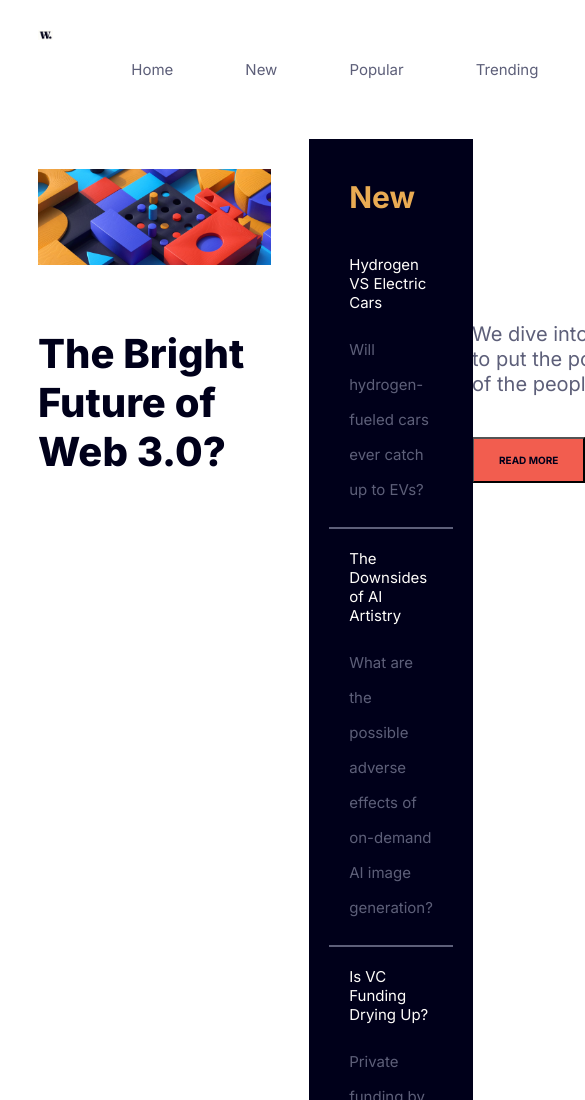
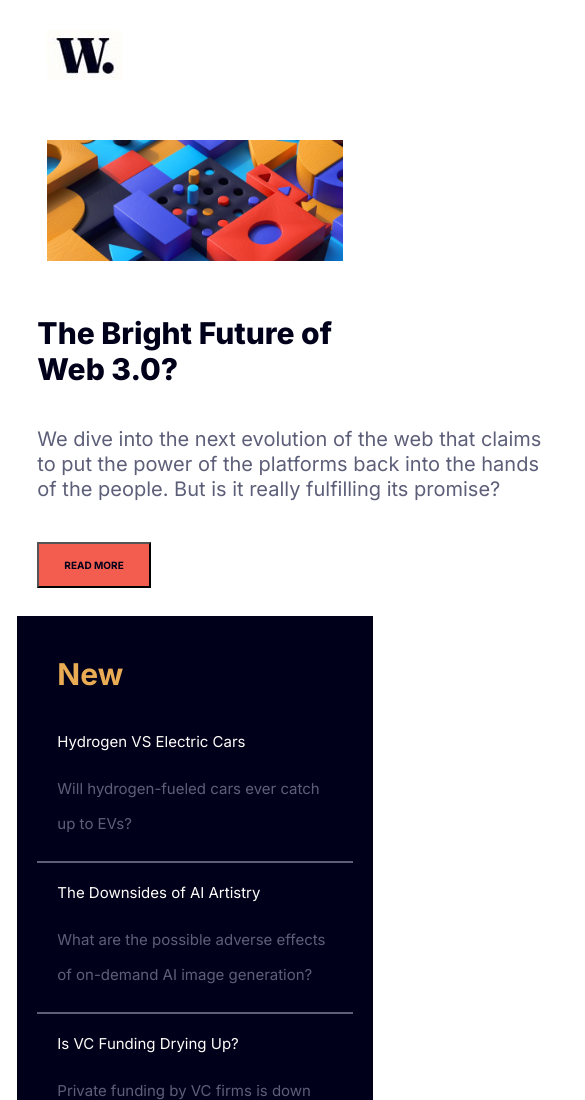
Before and after one commit to Ugohills1/News-Homepage, a plain HTML site: page index.html in a window 390 px wide. Shown: the top 1100 px of the page, 585 px wide, since content can reach past the window. Drawn offline with Linux system fonts and the light colour scheme.

Commit message:
News-homepage responsive

```diff
--- a/News-homepage.css
+++ b/News-homepage.css
@@ -4,9 +4,10 @@ body {
 
 .main-container {
     background-color: white;
-    width: 98%;
-
-
+    width: 95%;
+    margin: auto;
+    /* display: flex;
+    flex-direction: column;  */
 }
 
 #pics-menu {
@@ -228,3 +229,66 @@ h6 {
     text-align: left;
     color: hsl(236, 13%, 42%)
 }
+
+
+@media only screen and (max-width: 769px) {
+    .menu-icons {
+        display: none;
+    }
+
+
+    .first-container {
+        display: flex;
+        flex-direction: column;
+        width: 100%;
+
+
+    }
+
+    .second-container {
+        /* display: flex;
+        align-items: start;
+        justify-content: center;
+        flex-direction: column; */
+        width: 100%;
+    }
+    .third-container {
+        /* font-family: "Inter", sans-serif;
+        font-style: normal;
+        background-color: hsl(240, 100%, 5%); */
+        width: 100%;
+        /* align-items: start; */
+    }
+
+    #center-items {
+        display: flex;
+        flex-direction: column;
+        align-items: start;
+        gap: 0rem;
+
+    }
+
+    #text-at-left {
+        font-family: "Inter", sans-serif;
+        font-weight: 800;
+        font-size: 30px;
+        font-style: normal;
+        text-align: left;
+        color: hsl(240, 100%, 5%);
+        inline-size: 0rem;
+        margin: 0px;
+        padding: 20px;
+        width: 70%;
+    }
+    .botttom-container {
+        display: flex;
+        flex-direction: column;
+        align-items: normal;
+        justify-content: start;
+        padding: 20px;
+        row-gap: 0rem;
+        margin: 0px;
+        width: 95%;
+    }
+
+}
--- a/index.html
+++ b/index.html
@@ -16,7 +16,7 @@
 <body>
     <div class="main-container">
         <div id="pics-menu">
-            <img src="logo.jpg" height="5%" width="5%" alt="logo">
+            <img src="logo.jpg" alt="logo">
             <div class="menu-icons">
                 <div> <a href="">Home</a></div>
                 <div> <a href="">New</a></div>
@@ -31,7 +31,7 @@
                     <img src="image-web-3-desktop.jpg" height="100%" width="100%" alt="image-web-3-desktop">
                 </div>
                 <div id="center-items">
-                    <div left-text>
+                    <div id= "left-text">
                         <h1 id="text-at-left">
                             The Bright Future of Web 3.0?
                         </h1>
```
